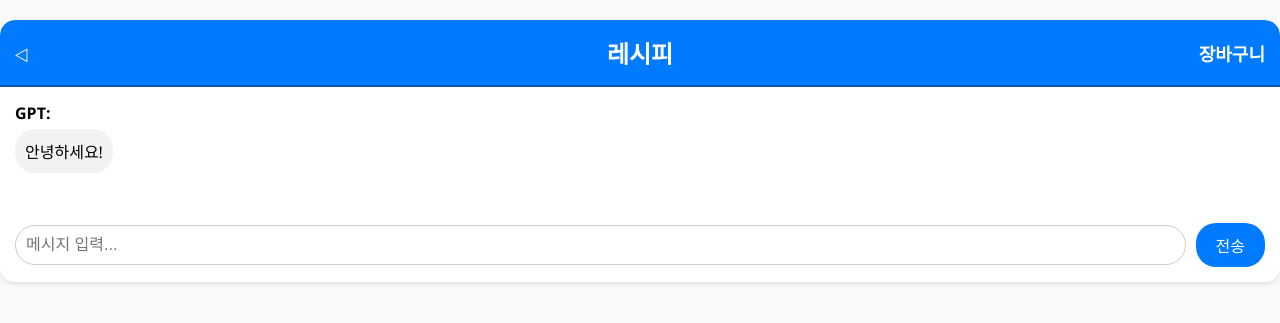
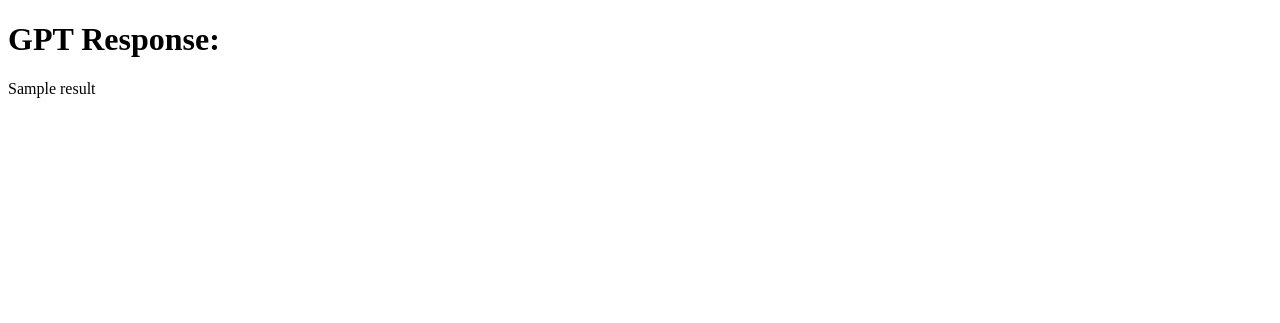
Before and after one commit to DDH-975/FooPa_local, a Flask app: template templates/gpt.html in a window 1280 px wide. Shown: the top 323 px of the page. Run offline with Flask 3, Linux system fonts and the light colour scheme; the template is opened without the code that fills it: most values are stand-ins (such as "Sample title", 1, 10 or a date in 2020).

Commit message:
ChatGPT API 얀동

```diff
--- a/app.py
+++ b/app.py
@@ -1,4 +1,11 @@
-from flask import Flask, render_template
+from flask import Flask, render_template, url_for, redirect
+from flask import request, jsonify
+from flask_cors import CORS
+#from dotenv import load_dotenv
+import openai
+import os
+
+
 
 app = Flask(__name__)
 
@@ -26,14 +33,27 @@ def western_page():
 def japanese_page():
     return render_template('japanese.html')
 
-@app.route('/category/gpt')
-def gpt_page():
-    return render_template('gpt.html')
 
 @app.route('/category/basket')
 def basket_page():
     return render_template('basket.html')
 
+dish = "제육볶음"
+@app.route('/gpt', methods =['GET','POST'])
+def chatGPT():
+    # set api key
+    #openai.api_key = os.environ.get("FLASK_API_KEY")
+    openai.api_key = ""
+    # Call the chat GPT API
+    completion = openai.chat.completions.create(
+        model="gpt-4",
+        messages=[
+        {"role": "system", "content": "You are a competent cook who knows Korean, Chinese, Western, and Japanese"},
+        {"role": "user", "content": f"${dish}의 재료와 요리 방법을 알려줘" }
+        ],
+    )
+    result = completion.choices[0].message.content
+    return render_template('gpt.html', result = result)
 
 if __name__ == '__main__':
     app.run()
--- a/static/gpt.css
+++ /dev/null
@@ -1,125 +0,0 @@
-
-body {
-    font-family: 'Segoe UI', Tahoma, Geneva, Verdana, sans-serif;
-    margin: 0;
-    padding: 0;
-    background-color: #f9f9f9;
-    height: 100%;
-}
-
-.chat-container {
-    height: 100%;
-    margin: 20px auto;
-    background-color: #fff;
-    border-radius: 15px;
-    box-shadow: 0 2px 5px rgba(0, 0, 0, 0.1);
-    overflow: hidden;
-    display: flex;
-    flex-direction: column;
-}
-
-.chat-header {
-    background-color: #007bff;
-    color: #fff;
-    padding: 15px;
-    text-align: center;
-    font-size: 24px;
-    font-weight: bold;
-    border-bottom: 2px solid #0056b3;
-    border-radius: 15px 15px 0 0;
-    position: relative;
-}
-
-.back-button {
-    position: absolute;
-    left: 15px;
-    top: 50%;
-    transform: translateY(-50%);
-    color: #fff;
-    font-size: 18px;
-    cursor: pointer;
-}
-
-.back-button:hover {
-    color: black;
-}
-
-.basket {
-    position: absolute;
-    right: 15px;
-    top: 50%;
-    transform: translateY(-50%);
-    color: #fff;
-    font-size: 18px;
-    cursor: pointer;
-}
-
-.basket:hover {
-   color: black;
-  }
-
-
-.chat-messages {
-    flex: 1;
-    padding: 15px;
-    overflow-y: auto;
-}
-
-.message {
-    margin-bottom: 20px;
-    display: flex;
-    flex-direction: column;
-    align-items: flex-start;
-}
-
-.message.sent {
-    align-items: flex-end;
-}
-
-.message .user {
-    font-weight: bold;
-    margin-bottom: 5px;
-}
-
-.message .time {
-    color: #777;
-    font-size: 12px;
-    align-self: flex-end;
-}
-
-.message .text {
-    padding: 10px;
-    background-color: #f2f2f2;
-    border-radius: 20px;
-    max-width: 70%;
-}
-
-.chat-input {
-    padding: 15px;
-    display: flex;
-    align-items: center;
-}
-
-.chat-input input[type="text"] {
-    flex: 1;
-    padding: 10px;
-    border: 1px solid #ccc;
-    border-radius: 20px;
-    font-size: 16px;
-    margin-right: 10px;
-}
-
-.chat-input button {
-    background-color: #007bff;
-    color: #fff;
-    border: none;
-    padding: 10px 20px;
-    border-radius: 20px;
-    cursor: pointer;
-    font-size: 16px;
-    transition: background-color 0.3s;
-}
-
-.chat-input button:hover {
-    background-color: #0056b3;
-}
--- a/static/gpt.js
+++ /dev/null
@@ -1,35 +0,0 @@
-
-function sendMessage() {
-    var messageInput = document.getElementById('message-input');
-    var messageText = messageInput.value.trim();
-    if (messageText !== '') {
-        var chatMessages = document.getElementById('chat-messages');
-        var messageDiv = document.createElement('div');
-        messageDiv.className = 'message sent'; // 보낸 메시지에 대한 클래스 추가
-        messageDiv.innerHTML = `
-            <span class="user">사용자:</span>
-            <span class="text">${messageText}</span>
-            <span class="time">${getCurrentTime()}</span>
-        `;
-        chatMessages.appendChild(messageDiv);
-        messageInput.value = '';
-        scrollToBottom();
-    }
-}
-
-function getCurrentTime() {
-    var now = new Date();
-    var hours = now.getHours();
-    var minutes = now.getMinutes();
-    var ampm = hours >= 12 ? 'PM' : 'AM';
-    hours = hours % 12;
-    hours = hours ? hours : 12; // 0시일 경우 12시로 변경
-    minutes = minutes < 10 ? '0' + minutes : minutes;
-    var timeString = hours + ':' + minutes + ' ' + ampm;
-    return timeString;
-}
-
-function scrollToBottom() {
-    var chatMessages = document.getElementById('chat-messages');
-    chatMessages.scrollTop = chatMessages.scrollHeight;
-}
--- a/templates/gpt.html
+++ b/templates/gpt.html
@@ -3,28 +3,12 @@
 <head>
     <meta charset="UTF-8">
     <meta name="viewport" content="width=device-width, initial-scale=1.0">
-    <title>모바일 채팅 페이지</title>
-    <link rel="stylesheet" href="{{ url_for('static', filename='gpt.css') }}">
+    <title>GPT Response</title>
 </head>
 <body>
-    <div class="chat-container">
-        <div class="chat-header">
-            <span class="back-button" onclick="history.back()">◁</span>
-            레시피
-            <span class="basket" onclick="location.href='{{ url_for('basket_page') }}'">장바구니</span>
-        </div>
-        <div class="chat-messages" id="chat-messages">
-            <div class="message">
-                <span class="user">GPT:</span>
-                <span class="text">안녕하세요!</span>
-            </div>
-        </div>
-        <div class="chat-input">
-            <input type="text" id="message-input" placeholder="메시지 입력...">
-            <button onclick="sendMessage()">전송</button>
-        </div>
+    <div>
+        <h1>GPT Response:</h1>
+        <p>{{ result }}</p>
     </div>
-
-    <script src="{{ url_for('static', filename='gpt.js') }}"></script>
 </body>
 </html>
```
Also changed, not shown: templates/korean.html (+1 -10 lines).
